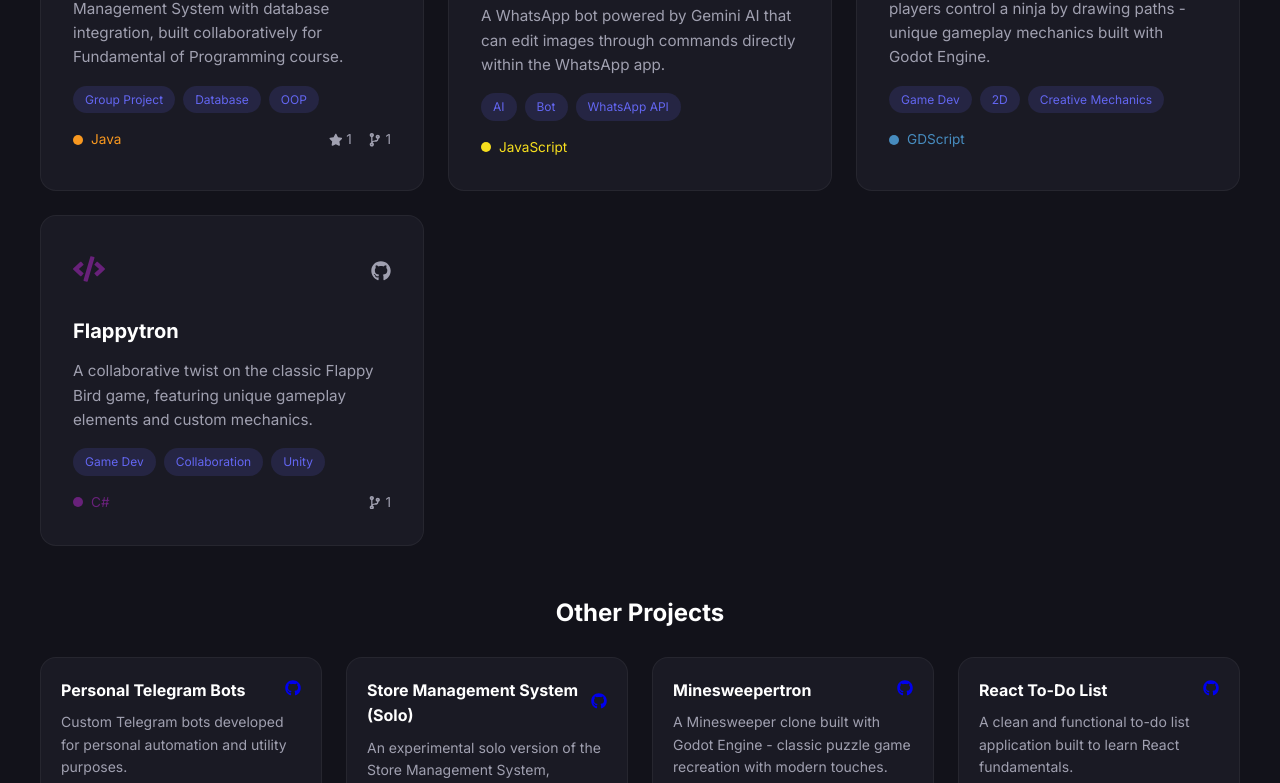
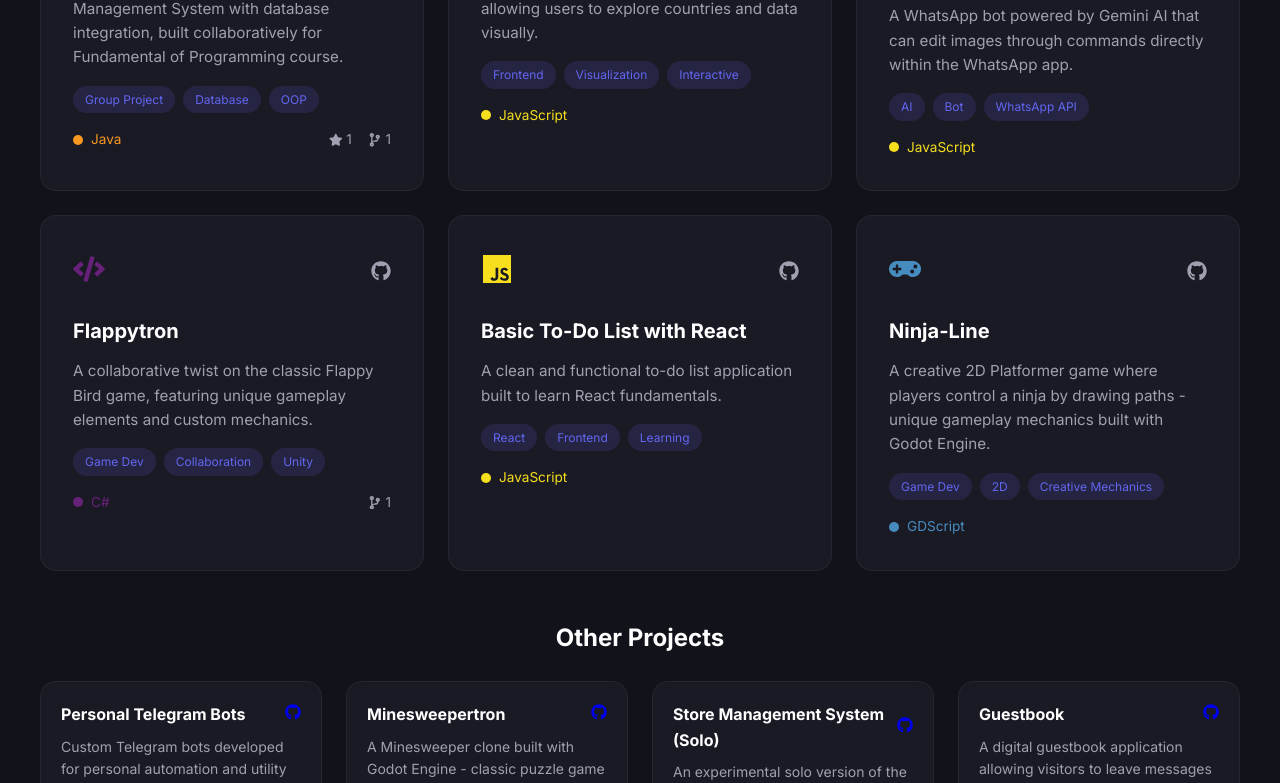
Before and after one commit to Khytron/project-portfolio, a React (Vite) app in the folder portfolio-site/: page / in a window 1280 px wide. Shown: the part 2180-2963 px from the top of the page. Built offline with nearby package versions, Linux system fonts and the light colour scheme.

Commit message:
feat: Update featured and other projects list

```diff
--- a/portfolio-site/src/components/Projects.jsx
+++ b/portfolio-site/src/components/Projects.jsx
@@ -15,6 +15,17 @@ const projects = [
     featured: true
   },
   {
+    name: "Interactive World Map",
+    description: "An interactive world map application allowing users to explore countries and data visually.",
+    html_url: "https://github.com/Khytron/Interactive-World-Map",
+    language: "JavaScript",
+    stars: 0,
+    forks: 0,
+    tags: ["Frontend", "Visualization", "Interactive"],
+    category: "frontend",
+    featured: true
+  },
+  {
     name: "WhatsApp Gemini Image Editor Bot",
     description: "A WhatsApp bot powered by Gemini AI that can edit images through commands directly within the WhatsApp app.",
     html_url: "https://github.com/Khytron/whatsapp-gemini-image-editor-bot",
@@ -26,6 +37,28 @@ const projects = [
     featured: true
   },
   {
+    name: "Flappytron",
+    description: "A collaborative twist on the classic Flappy Bird game, featuring unique gameplay elements and custom mechanics.",
+    html_url: "https://github.com/Khytron/Flappytron",
+    language: "C#",
+    stars: 0,
+    forks: 1,
+    tags: ["Game Dev", "Collaboration", "Unity"],
+    category: "game",
+    featured: true
+  },
+  {
+    name: "Basic To-Do List with React",
+    description: "A clean and functional to-do list application built to learn React fundamentals.",
+    html_url: "https://github.com/Khytron/basic-to-do-list-with-react",
+    language: "JavaScript",
+    stars: 0,
+    forks: 0,
+    tags: ["React", "Frontend", "Learning"],
+    category: "frontend",
+    featured: true
+  },
+  {
     name: "Ninja-Line",
     description: "A creative 2D Platformer game where players control a ninja by drawing paths - unique gameplay mechanics built with Godot Engine.",
     html_url: "https://github.com/Khytron/Ninja-Line",
@@ -33,17 +66,6 @@ const projects = [
     stars: 0,
     forks: 0,
     tags: ["Game Dev", "2D", "Creative Mechanics"],
-    category: "game",
-    featured: true
-  },
-  {
-    name: "Flappytron",
-    description: "A collaborative twist on the classic Flappy Bird game, featuring unique gameplay elements and custom mechanics.",
-    html_url: "https://github.com/Khytron/Flappytron",
-    language: "C#",
-    stars: 0,
-    forks: 1,
-    tags: ["Game Dev", "Collaboration", "Unity"],
     category: "game",
     featured: true
   },
@@ -59,6 +81,17 @@ const projects = [
     featured: false
   },
   {
+    name: "Minesweepertron",
+    description: "A Minesweeper clone built with Godot Engine - classic puzzle game recreation with modern touches.",
+    html_url: "https://github.com/Khytron/Minesweepertron",
+    language: "GDScript",
+    stars: 0,
+    forks: 0,
+    tags: ["Game Dev", "Puzzle", "Classic"],
+    category: "game",
+    featured: false
+  },
+  {
     name: "Store Management System (Solo)",
     description: "An experimental solo version of the Store Management System, designed to test and expand Java programming skills.",
     html_url: "https://github.com/Khytron/Store-Management-System-Solo",
@@ -70,24 +103,13 @@ const projects = [
     featured: false
   },
   {
-    name: "Minesweepertron",
-    description: "A Minesweeper clone built with Godot Engine - classic puzzle game recreation with modern touches.",
-    html_url: "https://github.com/Khytron/Minesweepertron",
-    language: "GDScript",
-    stars: 0,
-    forks: 0,
-    tags: ["Game Dev", "Puzzle", "Classic"],
-    category: "game",
-    featured: false
-  },
-  {
-    name: "React To-Do List",
-    description: "A clean and functional to-do list application built to learn React fundamentals.",
-    html_url: "https://github.com/Khytron/basic-to-do-list-with-react",
+    name: "Guestbook",
+    description: "A digital guestbook application allowing visitors to leave messages and comments.",
+    html_url: "https://github.com/Khytron/guestbook",
     language: "JavaScript",
     stars: 0,
     forks: 0,
-    tags: ["React", "Frontend", "Learning"],
+    tags: ["Frontend", "Interaction"],
     category: "frontend",
     featured: false
   }
```
